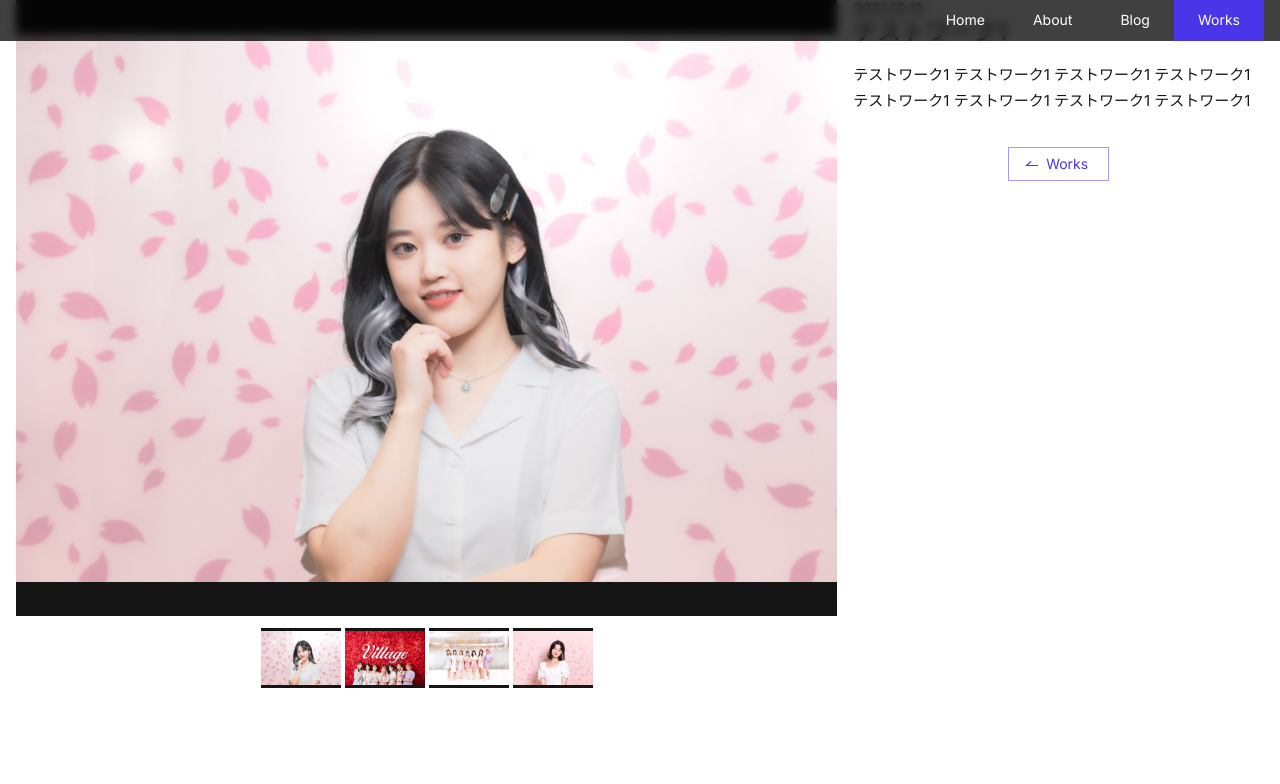
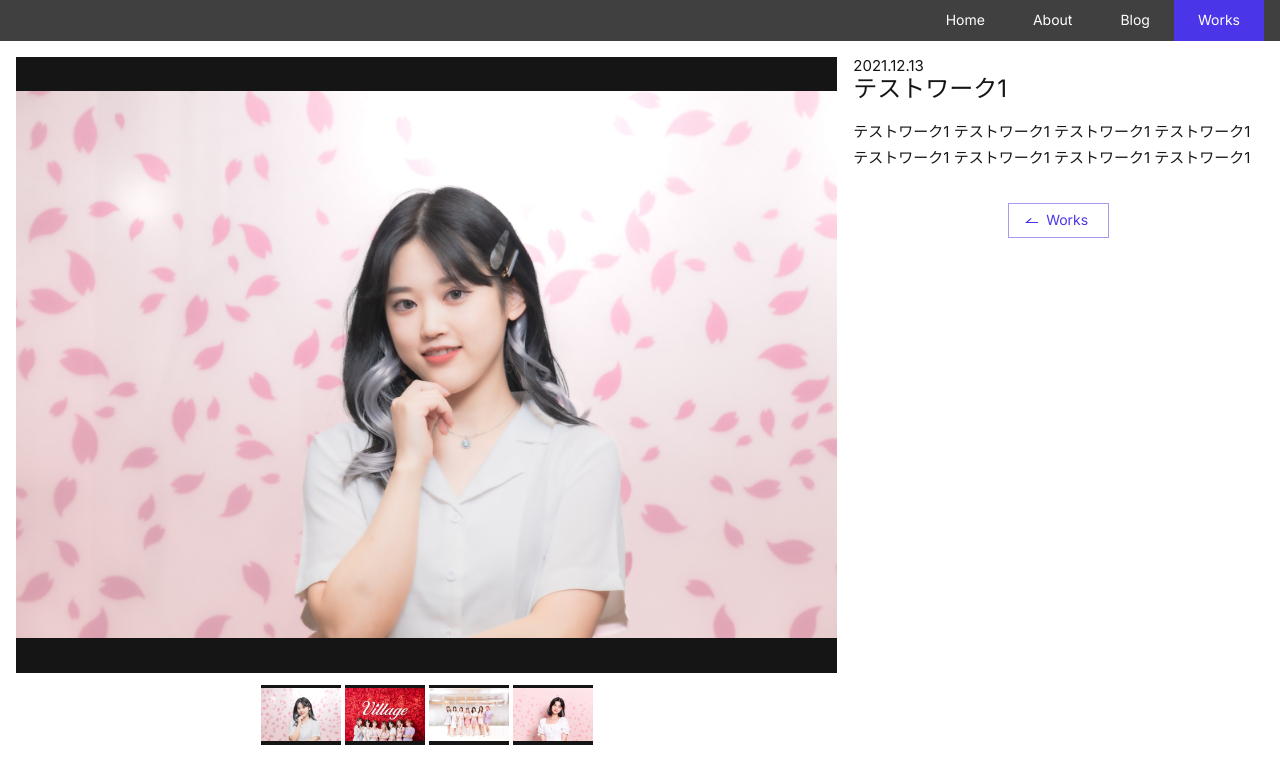
Before and after one commit to ideajackdesign/ideajack, a Next.js app: page /works/20211213 in a window 1280 px wide. Shown: the top 784 px of the page. Built offline with nearby package versions, Linux system fonts and the light colour scheme.

Commit message:
Fix: 全体的なレイアウト調整

```diff
--- a/src/components/pages/works/Detail.tsx
+++ b/src/components/pages/works/Detail.tsx
@@ -42,11 +42,11 @@ const Detail: FC<Props> = ({ work }) => {
           </Container>
         </Box>
       </Hidden>
-      <Box pb={15} bgcolor="common.white">
+      <Box pt={{ md: 2 }} pb={15} bgcolor="common.white">
         <Container>
           <Box
             display="flex"
-            gap={2}
+            gap={{ xs: 3, md: 2 }}
             flexDirection={{ xs: 'column', md: 'row' }}
           >
             <Box flex={{ md: '2 1 0' }}>
--- a/src/components/templates/Layout/index.tsx
+++ b/src/components/templates/Layout/index.tsx
@@ -9,15 +9,15 @@ type Props = {
 };
 
 const Layout: FC<Props> = ({ children, currentCategory }) => {
+  const isBgBlack = ['home', 'about'].includes(currentCategory);
+
   return (
-    <Box>
+    <Box bgcolor={isBgBlack ? 'common.black' : ''}>
       <Hidden mdDown>
         <Box
           component="header"
-          position="fixed"
+          position="sticky"
           top={0}
-          right={0}
-          left={0}
           zIndex="appBar"
           bgcolor="rgba(0,0,0,0.75)"
           sx={{
```
